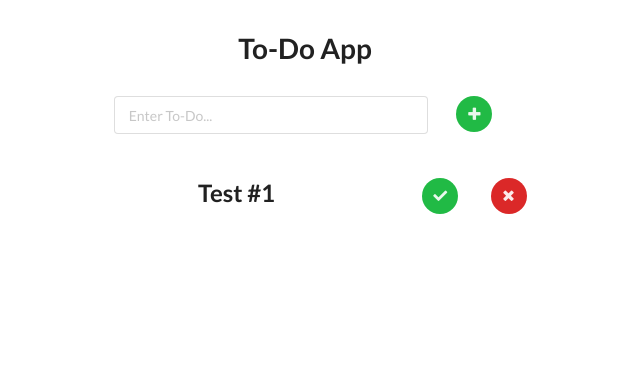
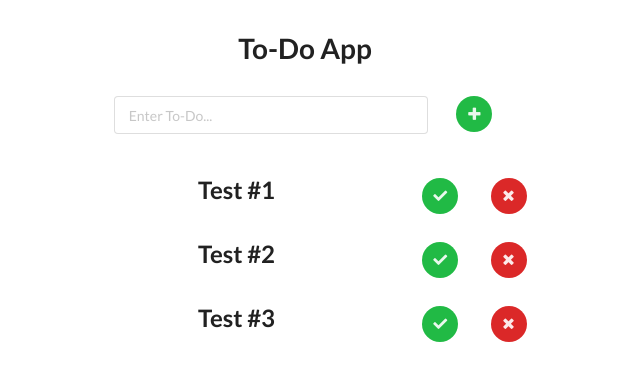
Before and after one commit to ikoinaris/To-Do-App, a React (Create React App) app: page / in a window 1280 px wide. Shown: the top 380 px of the page, without its empty margins (335-975 px from the left). Built offline with nearby package versions, Linux system fonts and the light colour scheme.

Commit message:
checking todo items

```diff
--- a/src/App.js
+++ b/src/App.js
@@ -1,11 +1,17 @@
-import React from 'react';
+import React, { useState } from 'react';
 import Form from "./components/Form"
 import List from './components/List';
 import Section from './components/Section';
 
-const apptTitle = "To-Do App"
+const apptTitle = "To-Do App";
 
+const list = [
+    { title: "Test #1", completed: false},
+    { title: "Test #2", completed: false},
+    { title: "Test #3", completed: false}
+];
 const App = () => {
+    const [toDoList, SetToDoList] = useState(list);
     return <div className="ui container center aligned">
         <Section>
             <h1>{apptTitle}</h1>
@@ -14,7 +20,7 @@
             <Form />
         </Section>
         <Section>
-            <List />
+            <List list={toDoList} />
         </Section>
     </div>
 };
--- a/src/components/List.js
+++ b/src/components/List.js
@@ -1,10 +1,11 @@
 import React from 'react';
 import ToDo from './ToDo';
 
-const List = () => {
+const List = ( {list} ) => {
+    const renderedList = list.map((item) => <ToDo title={item.title} completed={item.completed} key={item.title} />);
     return (
         <div className="ui grid center aligned">
-            <ToDo title="Test #1" />
+            {renderedList}
         </div>
     )
 };
--- a/src/components/ToDo.js
+++ b/src/components/ToDo.js
@@ -1,9 +1,10 @@
 import React, { useState } from 'react';
 
-const ToDo = ({ title }) => {
+const ToDo = ({ title, completed }) => {
     const [isEditing, setIsEditing] = useState(false);
     const [value, setValue] = useState(title);
     const [tempValue, setTempValue] = useState(title);
+    const [completedState, setCompletedState] = useState(completed);
 
     const handleDivDoubleClick = () => {
         setIsEditing(true);
@@ -24,6 +25,10 @@
         setTempValue(e.target.value);
     }
 
+    const handleSubmit = () => {
+        setCompletedState(true);
+    }
+
     return (
         <div className="row" onDoubleClick={handleDivDoubleClick}>
             {
@@ -40,10 +45,12 @@
                       :
                       <>
                   <div className="column five wide">
-                      <h2>{value}</h2>
+                      <h2 className={"ui header" + ( completedState ? " green" : "")}>{value}</h2>
                   </div>
                   <div className="column one wide">
-                      <button className="ui button circular icon green">
+                      <button
+                          onClick={handleSubmit}
+                          className="ui button circular icon green">
                           <i className="white check icon"></i>
                       </button>
                   </div>
```
